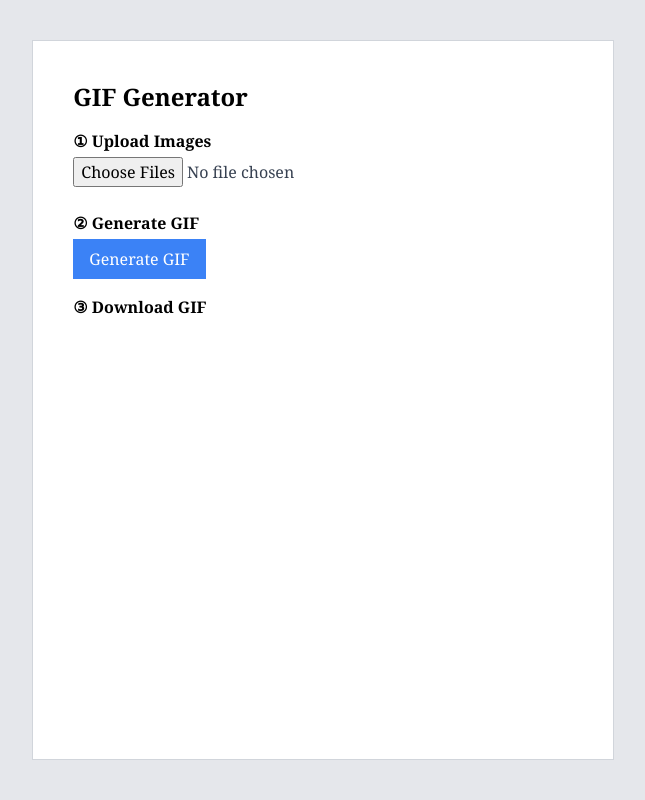
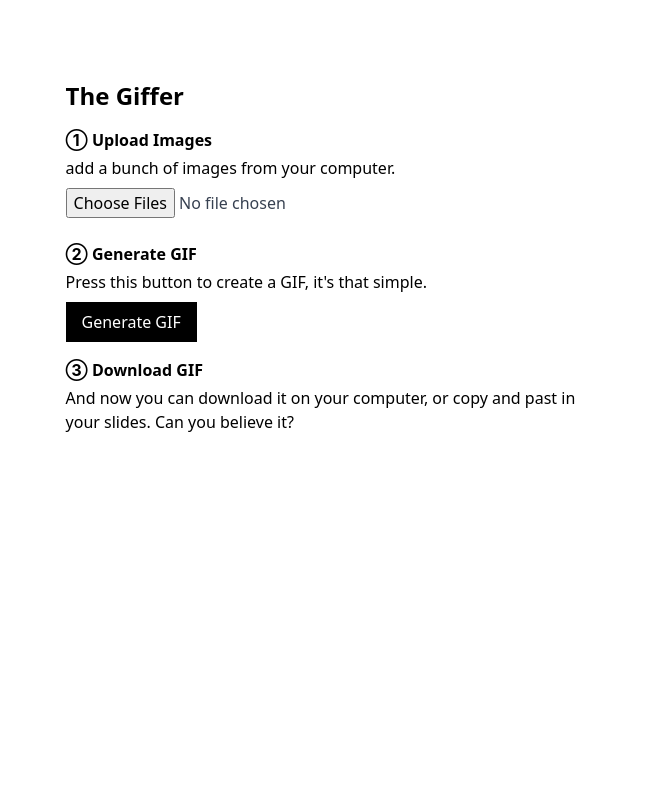
Before and after one commit to lndgst/random, a Flask app: page / in a window 1280 px wide. Shown: the whole page, without its empty margins (317-962 px from the left). Run offline with Flask 3, Linux system fonts and the light colour scheme.

Commit message:
Update UI for The Giffer

```diff
--- a/gif_app/templates/index.html
+++ b/gif_app/templates/index.html
@@ -2,26 +2,29 @@
 <html lang="en">
 <head>
     <meta charset="utf-8">
-    <title>GIF Generator</title>
+    <title>The Giffer</title>
     <link href="https://cdn.jsdelivr.net/npm/tailwindcss@2.2.19/dist/tailwind.min.css" rel="stylesheet">
 </head>
-<body class="bg-gray-200 min-h-screen py-10 flex justify-center font-serif">
-    <div class="bg-white p-10 border border-gray-300 w-full max-w-prose text-left mx-4">
-        <h1 class="text-2xl font-bold mb-4">GIF Generator</h1>
+<body class="bg-white min-h-screen py-10 flex justify-center font-sans">
+    <div class="p-10 w-full max-w-prose text-left mx-4">
+        <h1 class="text-2xl font-bold mb-4">The Giffer</h1>
         <form id="gifForm" action="/generate" method="post" enctype="multipart/form-data" class="space-y-4">
             <div>
                 <h2 class="font-bold mb-1">&#9312; Upload Images</h2>
+                <p class="mb-2">add a bunch of images from your computer.</p>
                 <input id="imageInput" class="block w-full text-gray-700" type="file" name="images" multiple accept="image/*">
                 <div id="preview" class="flex flex-wrap mt-2"></div>
             </div>
             <div>
                 <h2 class="font-bold mb-1">&#9313; Generate GIF</h2>
-                <button class="px-4 py-2 bg-blue-500 text-white hover:bg-blue-600" type="submit">Generate GIF</button>
+                <p class="mb-2">Press this button to create a GIF, it's that simple.</p>
+                <button class="px-4 py-2 bg-black text-white hover:bg-gray-800" type="submit">Generate GIF</button>
                 <img id="gifPreview" class="mt-4 hidden" alt="Generated GIF">
             </div>
             <div>
                 <h2 class="font-bold mb-1">&#9314; Download GIF</h2>
-                <a id="downloadBtn" class="px-4 py-2 bg-green-500 text-white hover:bg-green-600 inline-block mt-2 hidden" download="output.gif">Download GIF</a>
+                <p class="mb-2">And now you can download it on your computer, or copy and past in your slides. Can you believe it?</p>
+                <a id="downloadBtn" class="px-4 py-2 bg-black text-white hover:bg-gray-800 inline-block mt-2 hidden" download="output.gif">Download GIF</a>
             </div>
         </form>
     </div>
@@ -52,7 +55,7 @@
                 const btn = document.createElement('button');
                 btn.type = 'button';
                 btn.textContent = '×';
-                btn.className = 'absolute -top-2 -right-2 bg-red-500 text-white rounded-full h-6 w-6 flex items-center justify-center';
+                btn.className = 'absolute -top-2 -right-2 bg-black text-white rounded-full h-6 w-6 flex items-center justify-center';
                 btn.addEventListener('click', () => {
                     files.splice(idx, 1);
                     renderPreviews();
```
